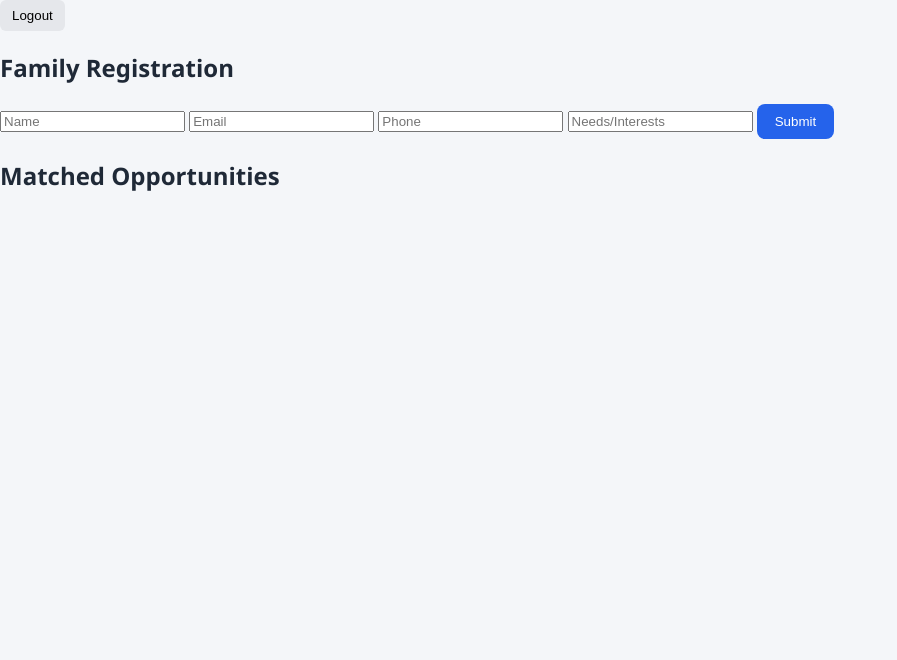
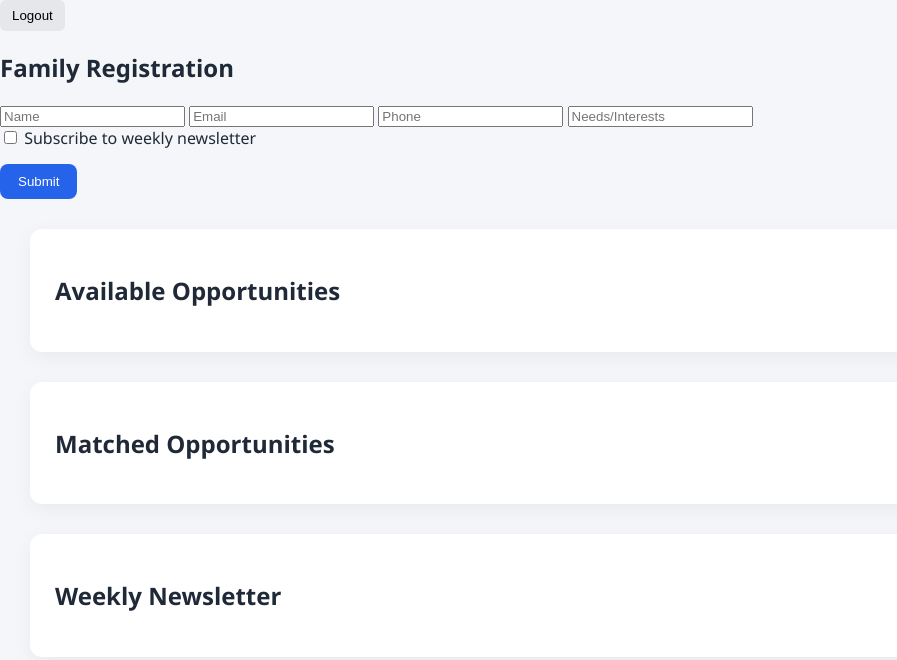
Before and after one commit to trisha3333333/CNIT280Prototype, a plain HTML site: page family.html in a window 1280 px wide. Shown: the whole page, without its empty margins (0-897 px from the left). Drawn offline with Linux system fonts and the light colour scheme.

Commit message:
sprint 4

```diff
--- a/family.html
+++ b/family.html
@@ -15,11 +15,29 @@
     <input type="email" id="familyEmail" placeholder="Email" required>
     <input type="text" id="familyPhone" placeholder="Phone" required>
     <input type="text" id="familyNeeds" placeholder="Needs/Interests" required>
+
+    <label style="display:block; margin-bottom:15px;">
+        <input type="checkbox" id="familySubscribed">
+        Subscribe to weekly newsletter
+    </label>
+
     <button type="submit" class="btn-primary">Submit</button>
 </form>
 
+<div class="card" style="margin:30px;">
+    <h2>Available Opportunities</h2>
+    <div id="allOpportunities"></div>
+</div>
+
+<div class="card" style="margin:30px;">
     <h2>Matched Opportunities</h2>
     <div id="familyMatches"></div>
+</div>
+
+<div class="card" style="margin:30px;">
+    <h2>Weekly Newsletter</h2>
+    <div id="newsletterSection"></div>
+</div>
 
 <script src="js/script.js"></script>
 </body>
```
Lines whose indentation alone changed are shown as unchanged.
